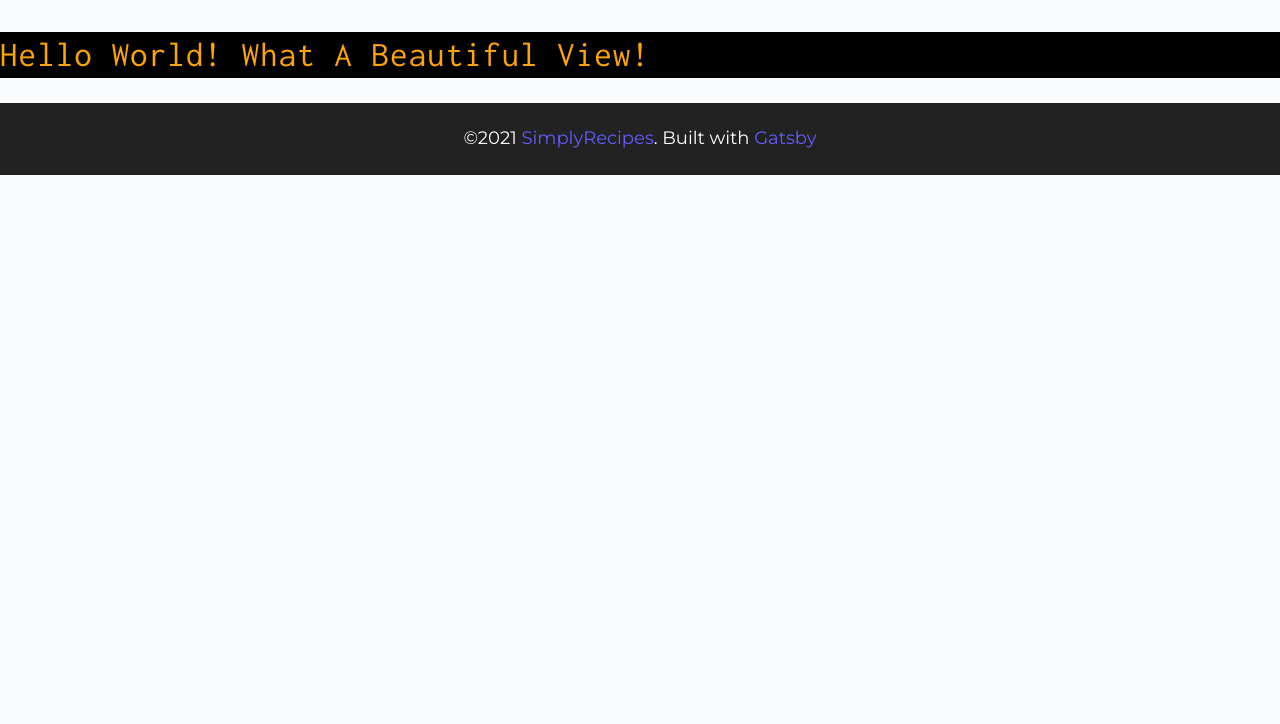
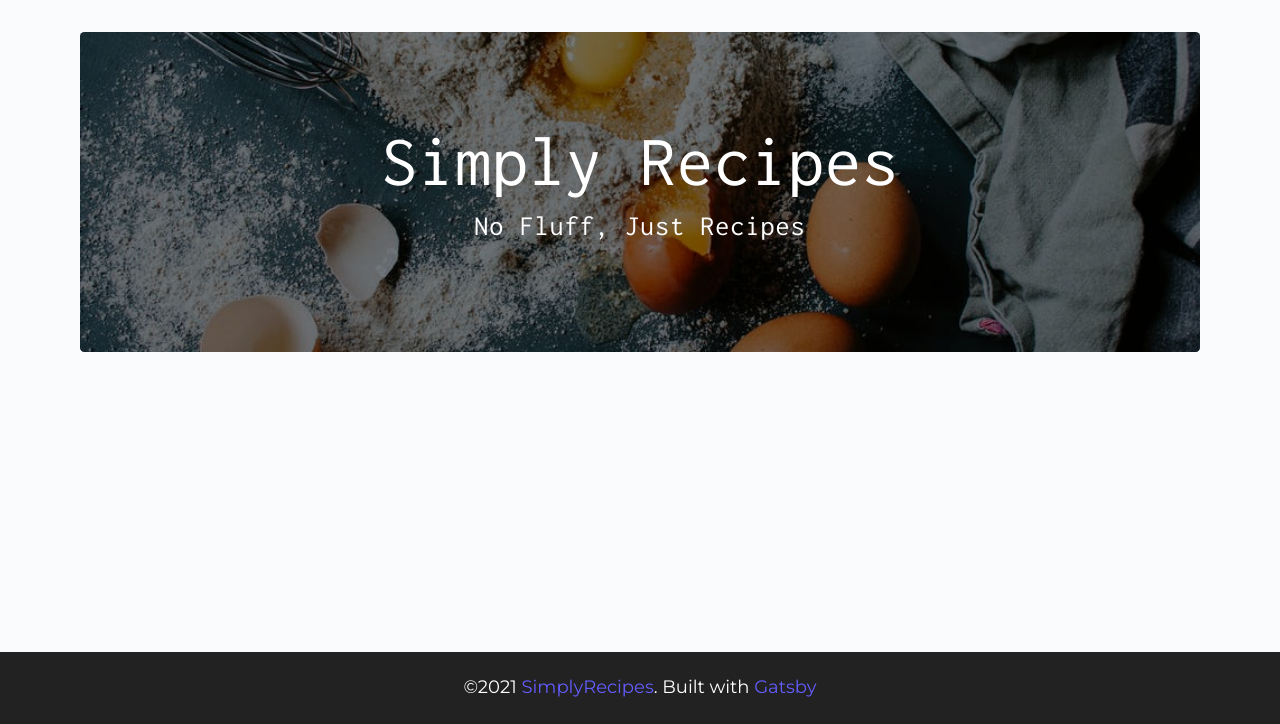
Before and after one commit to kenbom/recipe, a Gatsby site: page / in a window 1280 px wide. Shown: the part 76-800 px from the top of the page. Built offline with nearby package versions, Linux system fonts and the light colour scheme; Gatsby itself is replaced by a stand-in of ours.

Commit message:
modify hero

```diff
--- a/src/assets/css/main.css
+++ b/src/assets/css/main.css
@@ -1,4 +1,4 @@
- @import url("https://fonts.googleapis.com/css?family=Montserrat:400|Inconsolata:400");
+@import url("https://fonts.googleapis.com/css?family=Montserrat:400|Inconsolata:400");
 *,
 ::after,
 ::before {
--- a/src/pages/index.js
+++ b/src/pages/index.js
@@ -1,6 +1,7 @@
 import React from "react"
 import { Link } from "gatsby"
 import styled from "styled-components"
+import { StaticImage } from "gatsby-plugin-image"
 
 import "normalize.css"
 import "../assets/css/main.css"
@@ -11,9 +12,23 @@ export default function Home() {
   return (
     <>
       <Layout>
-        <TestStyled>
-          <h3>Hello world! What a beautiful view!</h3>
-        </TestStyled>
+        <main className="page">
+          <header className="hero">
+            <StaticImage
+              src="../assets/images/main.jpeg"
+              alt="eggs"
+              className="hero-img"
+              placeholder="tracedSVG"
+              layout="fullWidth"
+            ></StaticImage>
+            <div className="hero-container">
+              <div className="hero-text">
+                <h1>simply recipes</h1>
+                <h4>no fluff, just recipes</h4>
+              </div>
+            </div>
+          </header>
+        </main>
       </Layout>
     </>
   )
```
